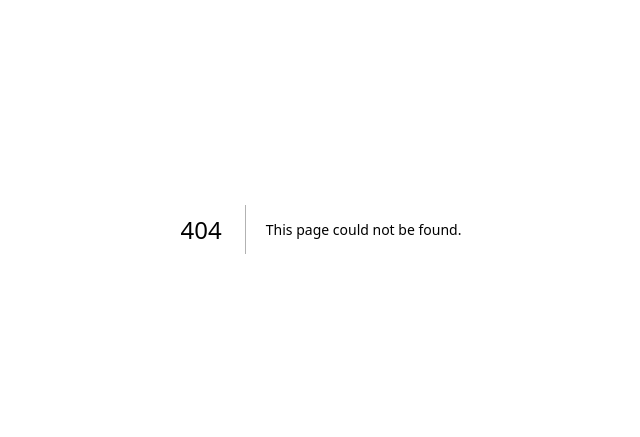
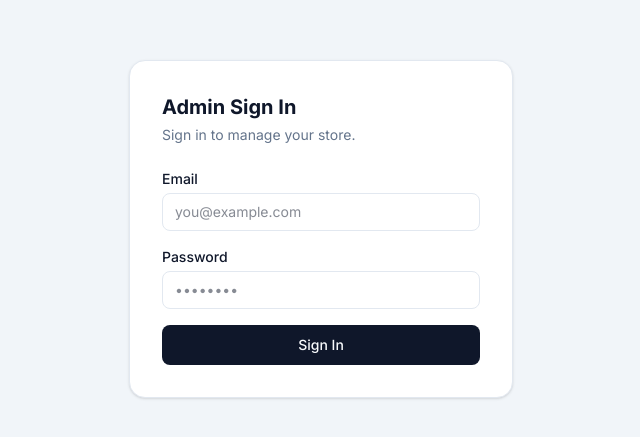
Before and after one commit to BenchmarkCiA/Amra3Scripts, a Next.js app: page /auth/login in a window 1280 px wide. Before the commit this address had no page. Shown: the part 171-608 px from the top of the page, without its empty margins (319-959 px from the left). Built offline with nearby package versions, Linux system fonts and the light colour scheme.

Commit message:
feat: add auth login page and callback route

```diff
--- /dev/null
+++ b/app/auth/callback/route.ts
@@ -0,0 +1,15 @@
+import { NextRequest, NextResponse } from "next/server"
+import { createClient } from "@/lib/supabase/server"
+
+export async function GET(request: NextRequest) {
+  const { searchParams, origin } = request.nextUrl
+  const code = searchParams.get("code")
+  const next = searchParams.get("next") ?? "/admin"
+
+  if (code) {
+    const supabase = await createClient()
+    await supabase.auth.exchangeCodeForSession(code)
+  }
+
+  return NextResponse.redirect(`${origin}${next}`)
+}
--- /dev/null
+++ b/app/auth/login/page.tsx
@@ -0,0 +1,93 @@
+"use client"
+
+import { useState, Suspense } from "react"
+import { useRouter, useSearchParams } from "next/navigation"
+import { createClient } from "@/lib/supabase/client"
+
+function LoginForm() {
+  const router = useRouter()
+  const searchParams = useSearchParams()
+  const next = searchParams.get("next") ?? "/admin"
+
+  const [email, setEmail] = useState("")
+  const [password, setPassword] = useState("")
+  const [loading, setLoading] = useState(false)
+  const [error, setError] = useState<string | null>(null)
+
+  const handleSubmit = async (e: React.FormEvent) => {
+    e.preventDefault()
+    setError(null)
+    setLoading(true)
+
+    const supabase = createClient()
+    const { error } = await supabase.auth.signInWithPassword({ email, password })
+
+    if (error) {
+      setError(error.message)
+      setLoading(false)
+      return
+    }
+
+    router.push(next)
+    router.refresh()
+  }
+
+  return (
+    <div className="min-h-screen flex items-center justify-center bg-muted px-4">
+      <div className="bg-white rounded-2xl border border-border shadow-sm w-full max-w-sm p-8">
+        <h1 className="text-xl font-bold mb-1">Admin Sign In</h1>
+        <p className="text-sm text-muted-foreground mb-6">Sign in to manage your store.</p>
+
+        <form onSubmit={handleSubmit} className="flex flex-col gap-4">
+          <div>
+            <label className="block text-sm font-medium mb-1">Email</label>
+            <input
+              type="email"
+              value={email}
+              onChange={e => setEmail(e.target.value)}
+              required
+              autoComplete="email"
+              placeholder="you@example.com"
+              className="w-full border border-border rounded-lg px-3 py-2 text-sm focus:outline-none focus:ring-2 focus:ring-accent"
+            />
+          </div>
+
+          <div>
+            <label className="block text-sm font-medium mb-1">Password</label>
+            <input
+              type="password"
+              value={password}
+              onChange={e => setPassword(e.target.value)}
+              required
+              autoComplete="current-password"
+              placeholder="••••••••"
+              className="w-full border border-border rounded-lg px-3 py-2 text-sm focus:outline-none focus:ring-2 focus:ring-accent"
+            />
+          </div>
+
+          {error && (
+            <div className="bg-destructive/10 text-destructive text-sm px-3 py-2 rounded-lg">
+              {error}
+            </div>
+          )}
+
+          <button
+            type="submit"
+            disabled={loading}
+            className="bg-primary text-primary-foreground py-2.5 rounded-lg font-medium text-sm hover:bg-primary/90 transition-colors disabled:opacity-50"
+          >
+            {loading ? "Signing in..." : "Sign In"}
+          </button>
+        </form>
+      </div>
+    </div>
+  )
+}
+
+export default function LoginPage() {
+  return (
+    <Suspense>
+      <LoginForm />
+    </Suspense>
+  )
+}
```
